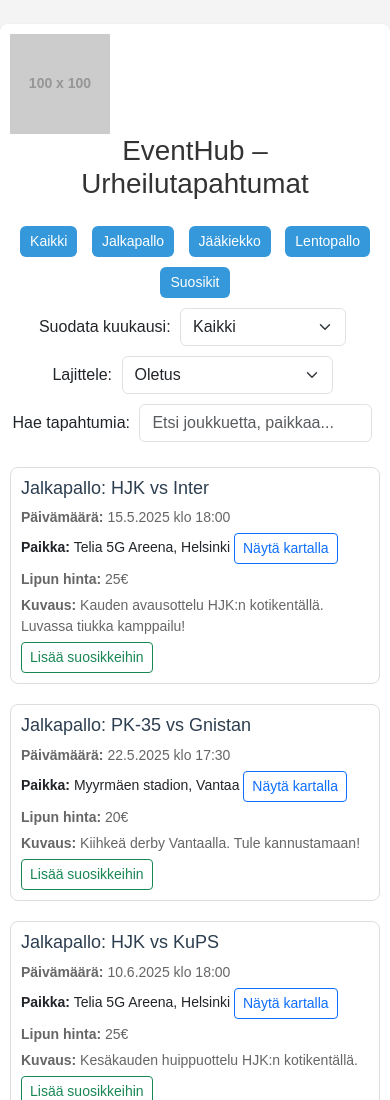
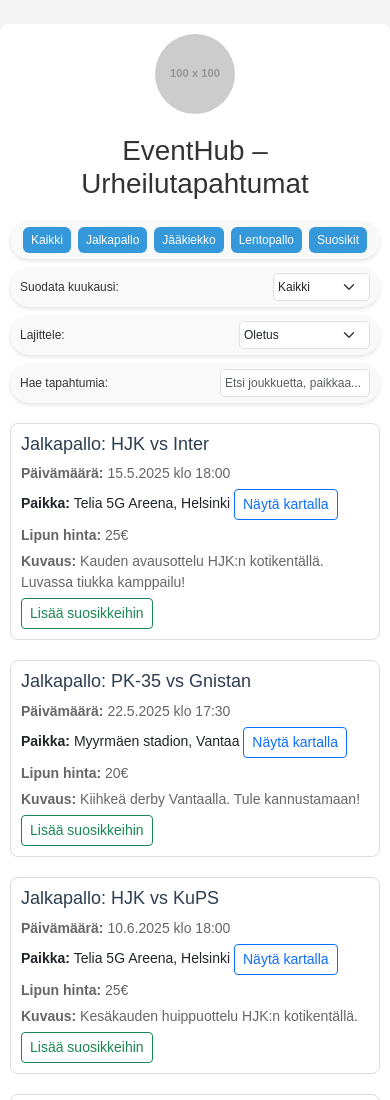
Before and after one commit to Veronica250-bot/EventHub-Urheilutapahtumat, a plain HTML site: page index.html in a window 390 px wide. Shown: the top 1100 px of the page. Drawn offline with nearby package versions, Linux system fonts and the light colour scheme; placeholder pictures from the web are drawn by us.

Commit message:
Update styles.css

```diff
--- a/styles.css
+++ b/styles.css
@@ -9,6 +9,19 @@ body {
     background-color: #fff;
     border-radius: 8px;
     box-shadow: 0 2px 4px rgba(0, 0, 0, 0.1);
+}
+
+/* EventHub-logo */
+.logo-container {
+    text-align: center;
+    margin-bottom: 20px;
+}
+
+.eventhub-logo {
+    width: 100px;
+    height: 100px;
+    border-radius: 50%;
+    object-fit: cover;
 }
 
 /* Otsikot */
@@ -38,17 +51,10 @@ h2 {
     box-shadow: 0 4px 8px rgba(0, 0, 0, 0.1);
 }
 
-.event-item img {
-    width: 100%;
-    height: 150px;
-    object-fit: cover;
-    border-radius: 5px;
-    margin-bottom: 10px;
-}
-
 .event-item h3 {
     font-size: 20px;
     color: #2c3e50;
+    margin-top: 0;
 }
 
 .event-item p {
@@ -62,26 +68,56 @@ h2 {
 
 /* Suodatusosio */
 .filter-section {
-    text-align: center;
     margin-bottom: 20px;
 }
 
-.filter-section .btn {
-    margin: 5px;
+.filter-controls {
+    display: flex;
+    flex-wrap: wrap;
+    justify-content: center;
+    gap: 10px;
+}
+
+.filter-item {
+    display: flex;
+    align-items: center;
+    background-color: #f9f9f9;
+    padding: 8px 12px;
+    border-radius: 20px;
+    box-shadow: 0 2px 4px rgba(0, 0, 0, 0.1);
+    transition: transform 0.2s;
+}
+
+.filter-item:hover {
+    transform: translateY(-2px);
+}
+
+.filter-item label {
+    margin-right: 8px;
+    font-size: 14px;
+    color: #333;
+}
+
+.filter-item .btn {
     background-color: #3498db;
     color: #fff;
     border: none;
+    font-size: 14px;
+    padding: 6px 12px;
+    margin: 0 3px;
 }
 
-.filter-section .btn:hover {
+.filter-item .btn:hover {
     background-color: #2980b9;
 }
 
-.filter-section .form-select,
-.filter-section .form-control {
-    display: inline-block;
+.filter-item .form-select,
+.filter-item .form-control {
+    font-size: 14px;
+    padding: 5px;
+    border-radius: 5px;
     width: auto;
-    margin: 5px;
+    max-width: 200px;
 }
 
 /* YouTube-videon muotoilu */
@@ -127,10 +163,36 @@ h2 {
         padding: 10px;
     }
 
-    .filter-section .btn {
-        margin: 5px;
-        font-size: 14px;
-        padding: 5px 10px;
+    .eventhub-logo {
+        width: 80px;
+        height: 80px;
+    }
+
+    .filter-controls {
+        flex-direction: column;
+        gap: 8px;
+    }
+
+    .filter-item {
+        padding: 6px 10px;
+        width: 100%;
+        justify-content: space-between;
+    }
+
+    .filter-item label {
+        font-size: 12px;
+    }
+
+    .filter-item .btn {
+        font-size: 12px;
+        padding: 4px 8px;
+    }
+
+    .filter-item .form-select,
+    .filter-item .form-control {
+        font-size: 12px;
+        padding: 4px;
+        max-width: 150px;
     }
 
     .event-item {
@@ -139,10 +201,6 @@ h2 {
 
     .event-item h3 {
         font-size: 18px;
-    }
-
-    .event-item img {
-        height: 100px;
     }
 
     .event-item p {
@@ -161,8 +219,9 @@ h2 {
 }
 
 @media (min-width: 577px) and (max-width: 768px) {
-    .event-item img {
-        height: 120px;
+    .filter-item .form-select,
+    .filter-item .form-control {
+        max-width: 180px;
     }
 
     .video-container iframe {
```
